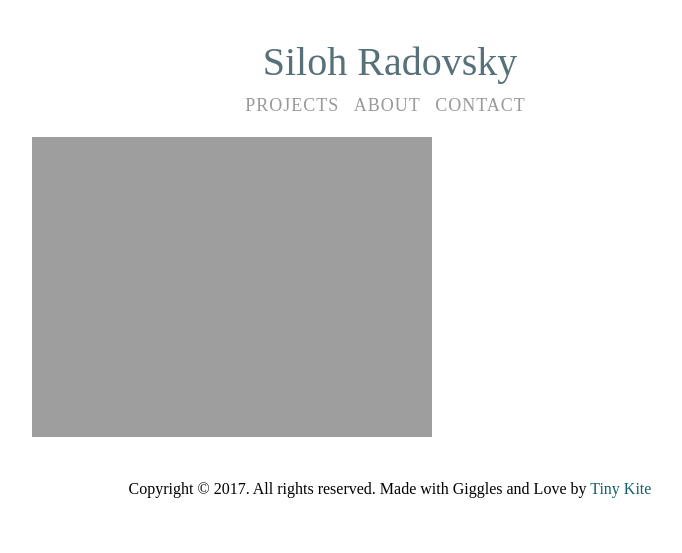
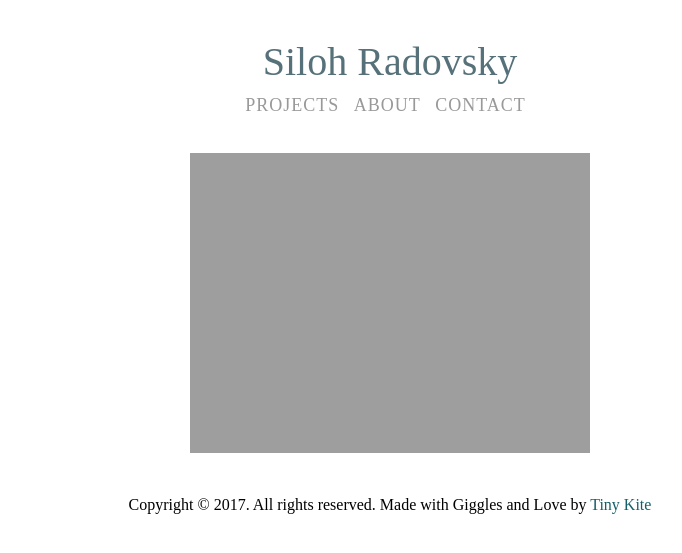
Before and after one commit to tinykite/siloh-radovsky, a Jekyll site: the page built from index.md, in a window 1280 px wide. Shown: the top 553 px of the page, without its empty margins (250-932 px from the left). Built offline with Jekyll 4.4.1, drawn with Linux system fonts in a browser that asks for light colours.

Commit message:
Added hero image markup

```diff
--- a/index.md
+++ b/index.md
@@ -2,3 +2,4 @@
 layout: page
 ---
 ![Cover of Zine](http://silohradovsky.net/wp-content/uploads/2015/08/cover-6.jpg)
+{: .hero}
```
